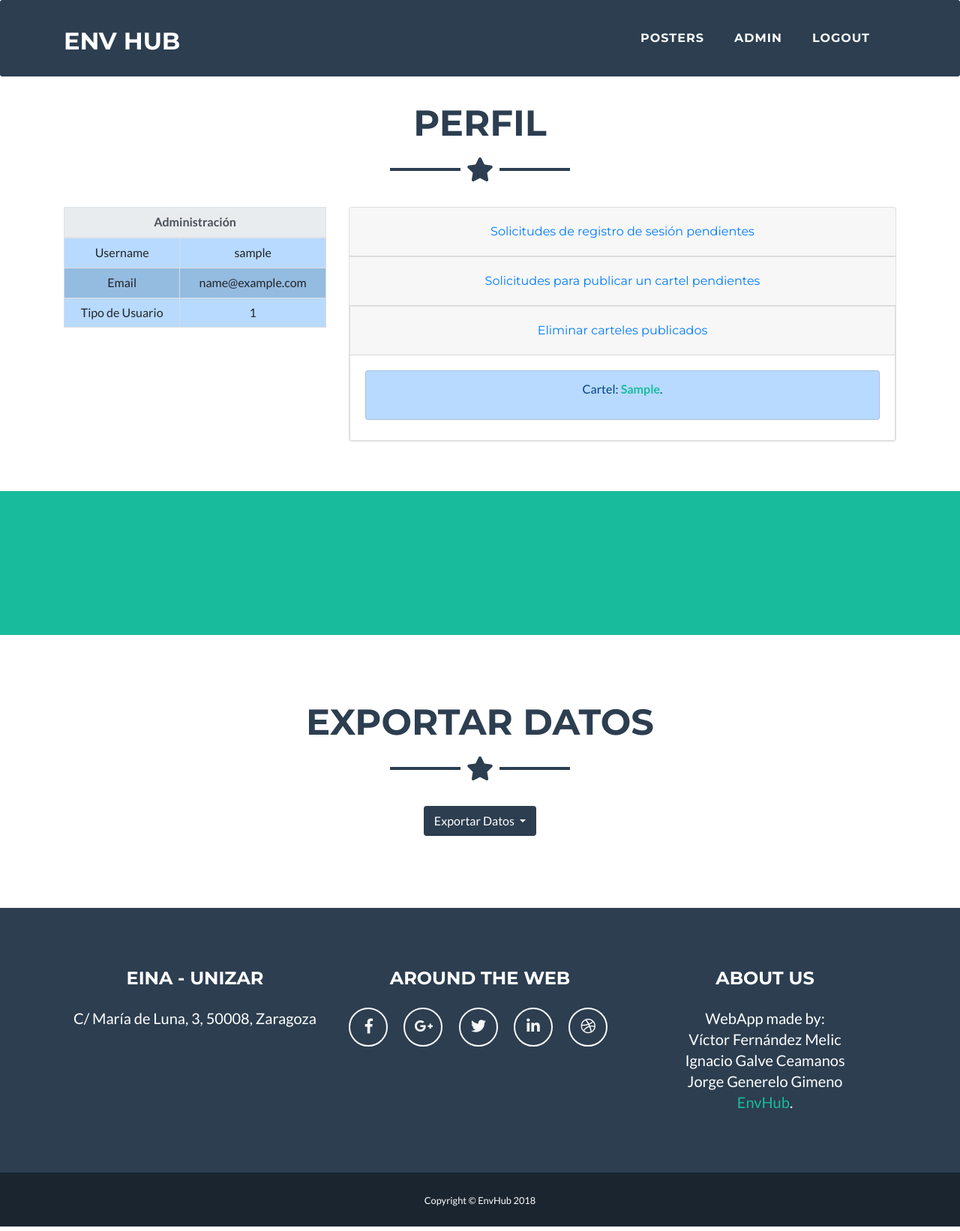
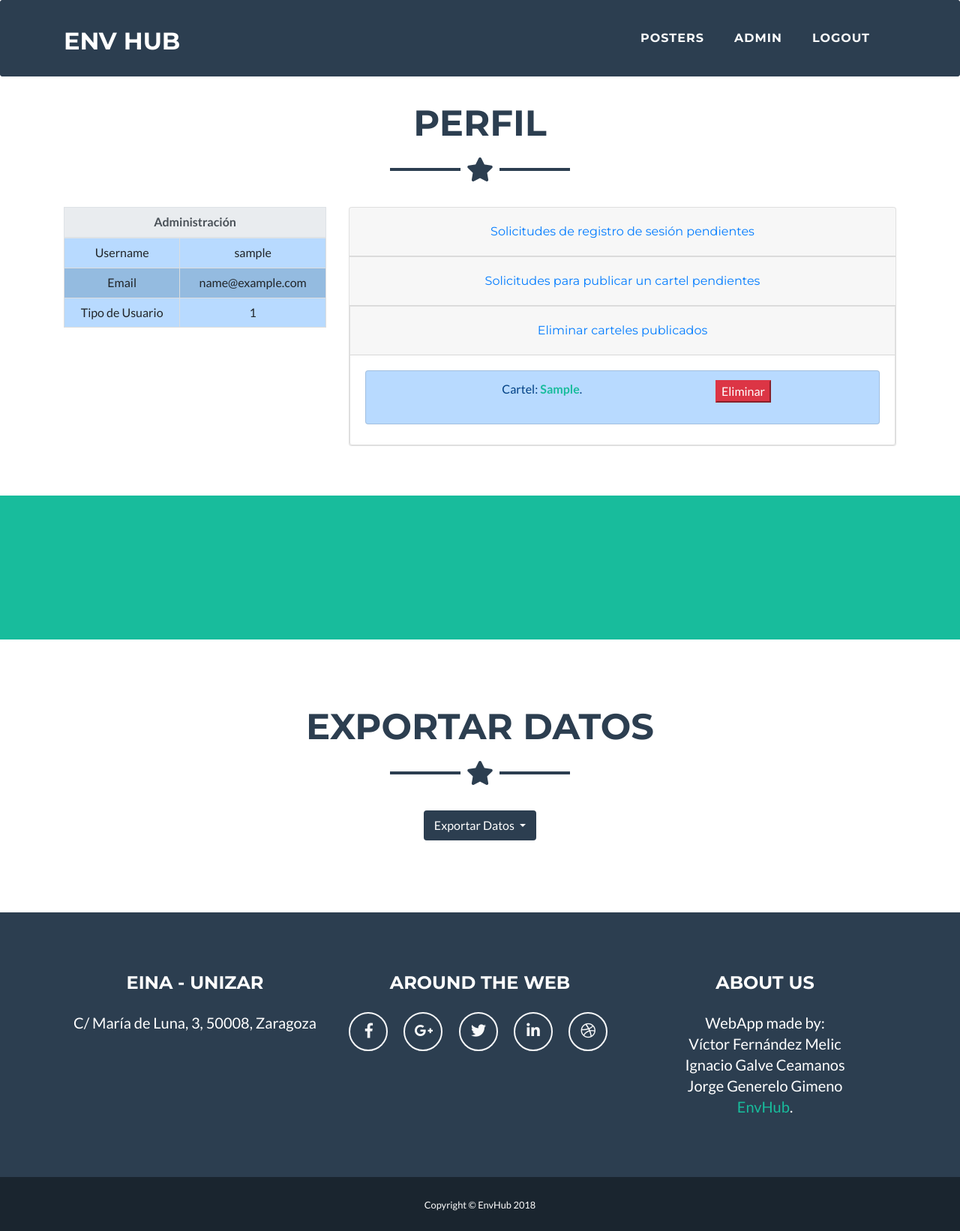
Before and after one commit to IgnacioSan22/sis-inf-project, a Flask app: page /adminProfile in a window 1280 px wide, after a click on "Eliminar carteles publicados". Shown: the whole page at 75% size. Run offline with Flask 2, Linux system fonts and the light colour scheme; a user stored in the database is signed in; tables that the repository leaves empty hold one stand-in row (values such as "Sample post"); some libraries are stand-ins or nearby versions.

Commit message:
Eliminar carteles

```diff
--- a/app/forms.py
+++ b/app/forms.py
@@ -55,3 +55,8 @@ class ValidatePosterForm(FlaskForm):
     action = HiddenField('')
     validate = SubmitField('Validar')
     deny = SubmitField('Denegar')
+
+class DeletePosterForm(FlaskForm):
+    id = HiddenField('')
+    action = HiddenField('')
+    eliminar = SubmitField('Eliminar')
--- a/app/routes.py
+++ b/app/routes.py
@@ -1,6 +1,6 @@
 from flask import render_template, flash, redirect, url_for, request
 from app import app
-from app.forms import LoginForm, RegisterForm, ValidateUserForm, ValidatePosterForm, PosterForm
+from app.forms import LoginForm, RegisterForm, ValidateUserForm, ValidatePosterForm, PosterForm, DeletePosterForm
 from app.models import User, Poster, UserLike, Poster, QuestionOption
 from flask_login import current_user, login_user, logout_user, login_required
 
@@ -93,9 +93,10 @@ def signup():
 def adminProfile():
     users = User.getUsersNotValidated()
     form = ValidateUserForm()
+    form2 = DeletePosterForm()
     posters = Poster.getPostersNotChecked()
     allposters = Poster.getPosters()
-    return render_template('adminProfile.html', users=users, posters=posters, form=form, allposters=allposters)
+    return render_template('adminProfile.html', users=users, posters=posters, form=form, allposters=allposters, form2=form2)
 
 
 @app.route('/validateUser', methods=['GET', 'POST'])
@@ -111,6 +112,19 @@ def validateUser():
                 user.validate()
             elif form.action.data == 'invalidate':
                 user.removeUser()
+        return redirect(url_for('adminProfile'))
+
+@app.route('/deletePoster', methods=['GET', 'POST'])
+@login_required
+def deletePoster():
+    if current_user.tipo_usuario != 1:
+        return render_template('index.html')
+    else:
+        form = DeletePosterForm()
+        if form.validate_on_submit:
+            post = Poster.getPosterById(id=form.id.data)
+            if form.action.data == 'delete':
+                post.removePoster()
         return redirect(url_for('adminProfile'))
 
 @app.route('/posterValidation/validatePoster', methods=['GET', 'POST'])
--- a/app/templates/adminProfile.html
+++ b/app/templates/adminProfile.html
@@ -131,8 +131,20 @@
                               {% if allposters %}
                                 {% for poster in allposters %}
                                 <li class="list-group-item list-group-item-primary">
-                                  <p>Cartel: <a href="#" class="alert-link"> {{ poster.pregunta }}</a>.</p>
-                                </li>
+                                    <div class="container">
+                                      <div class="row">
+                                        <div class="col-8" style="float:left;">
+                                            <p>Cartel: <a href="#" class="alert-link"> {{ poster.pregunta }}</a>.</p>
+                                        </div>
+                                        <div class="col-2">
+                                          <form action="deletePoster" method="post" novalidate style="color:#222;">
+                                            <p>{{ form2.id(value=poster.id) }} {{ form2.action(value="delete") }} {{ form2.eliminar(class="btn-danger") }}</p>
+                                          </form>
+                                        </div>
+                                      </div>
+                                  </div>
+                                  </li>
+
                                 {% endfor %}
                               {% else %}
                               <li class="list-group-item list-group-item-primary">
```
